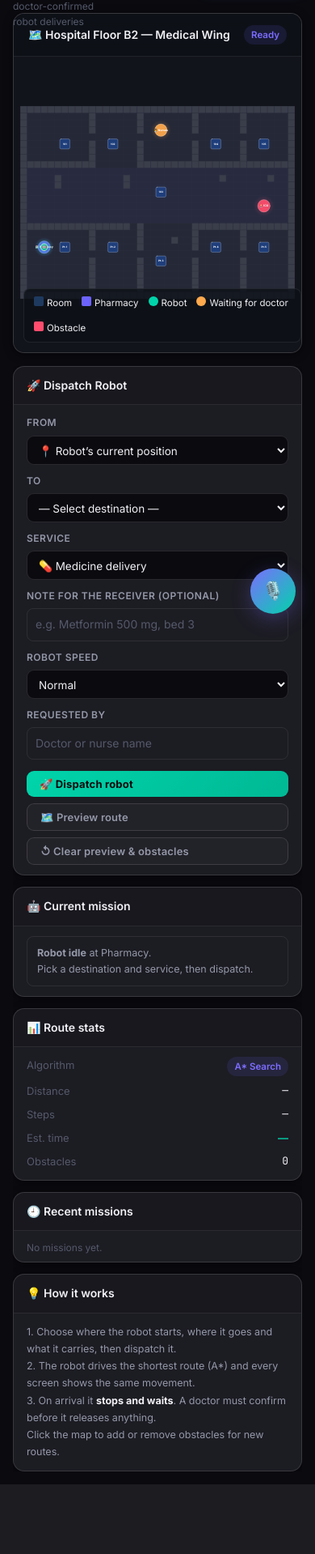
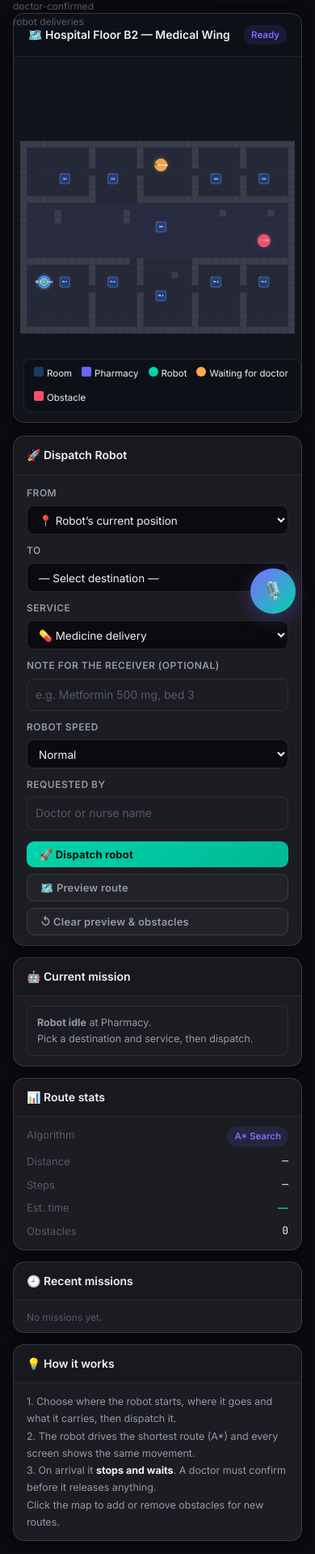
Before and after one commit to libertyfidja-bit/medbot, a PHP site: page /pathfinding.php in a window 390 px wide. Shown: the part 62-1981 px from the top of the page at 81% size. Before the commit the page ends 1895 px from the top, so only its background shows below. Run offline with PHP 8.4, Linux system fonts and the light colour scheme; data comes from the database, SQL or seed files in the repository; data that the repository does not hold is empty.

Commit message:
Implement page scroll fix for Robot View and Navigation Map
Added styles to fix page scroll issues for Robot View and Navigation Map.

```diff
--- a/assets/style.css
+++ b/assets/style.css
@@ -240,3 +240,29 @@ table.dt tr:last-child td{border-bottom:none}
 
 /* ── RESPONSIVE ── */
 @media(max-width:900px){.grid-2,.grid-3{grid-template-columns:1fr}.form-grid{grid-template-columns:1fr}.sidebar{position:fixed;z-index:100;transform:translateX(-100%);transition:transform .3s}.sidebar.open{transform:translateX(0)}.topbar{padding:0 16px}.page-content{padding:14px}}
+
+/* ── PAGE SCROLL FIX: Robot View & Navigation Map ── */
+.page-content > div[style*="calc(100vh"] {
+    height: auto !important;
+    align-items: start;
+}
+.page-content > div[style*="calc(100vh"] > div[style*="overflow-y:auto"] {
+    overflow: visible !important;
+}
+.page-content > div[style*="calc(100vh"] > div[style*="overflow-y:auto"] > .card {
+    flex: 0 0 auto !important;
+}
+.page-content > div[style*="calc(100vh"] > .card:first-child {
+    position: sticky !important;
+    top: 78px;
+    height: calc(100vh - 100px);
+    min-height: 420px;
+}
+@media (max-width: 900px) {
+    .page-content > div[style*="calc(100vh"] { grid-template-columns: 1fr !important; }
+    .page-content > div[style*="calc(100vh"] > .card:first-child {
+        position: relative !important;
+        top: auto;
+        height: 60vh;
+    }
+}
```
